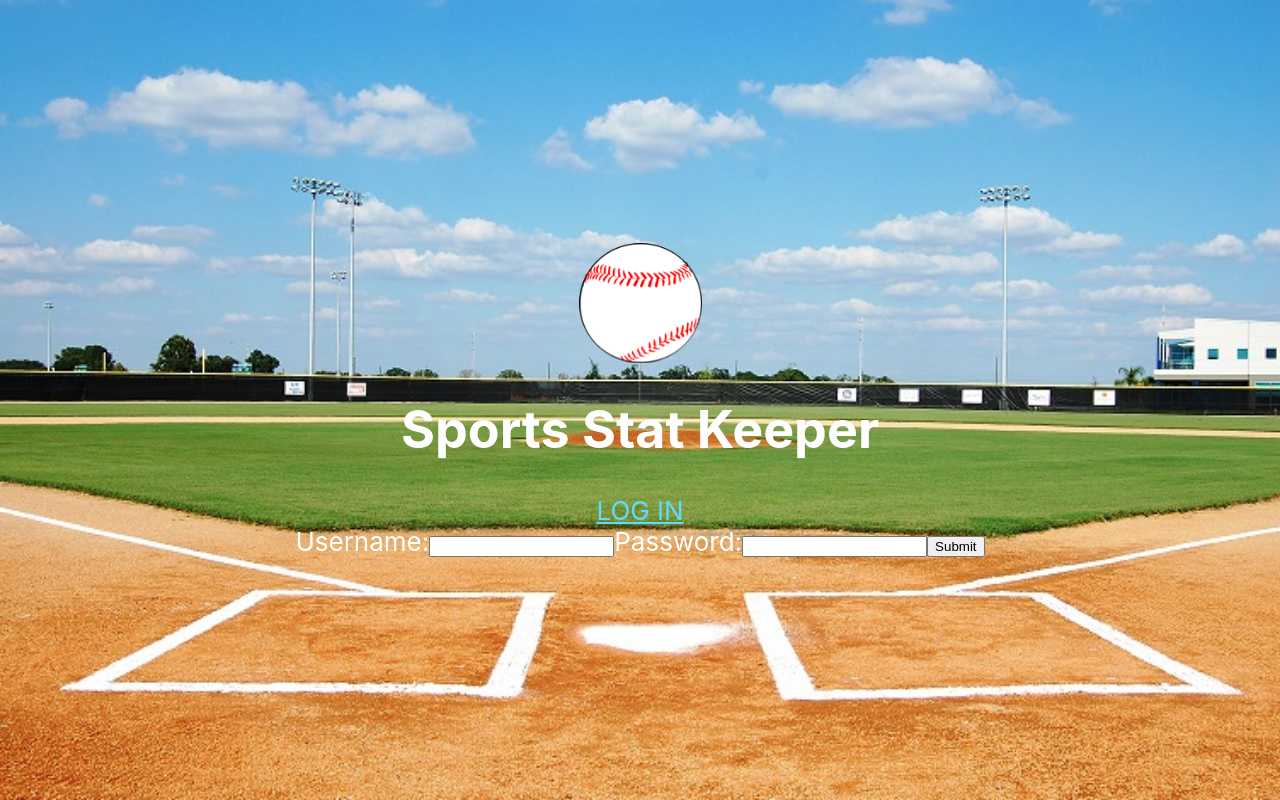
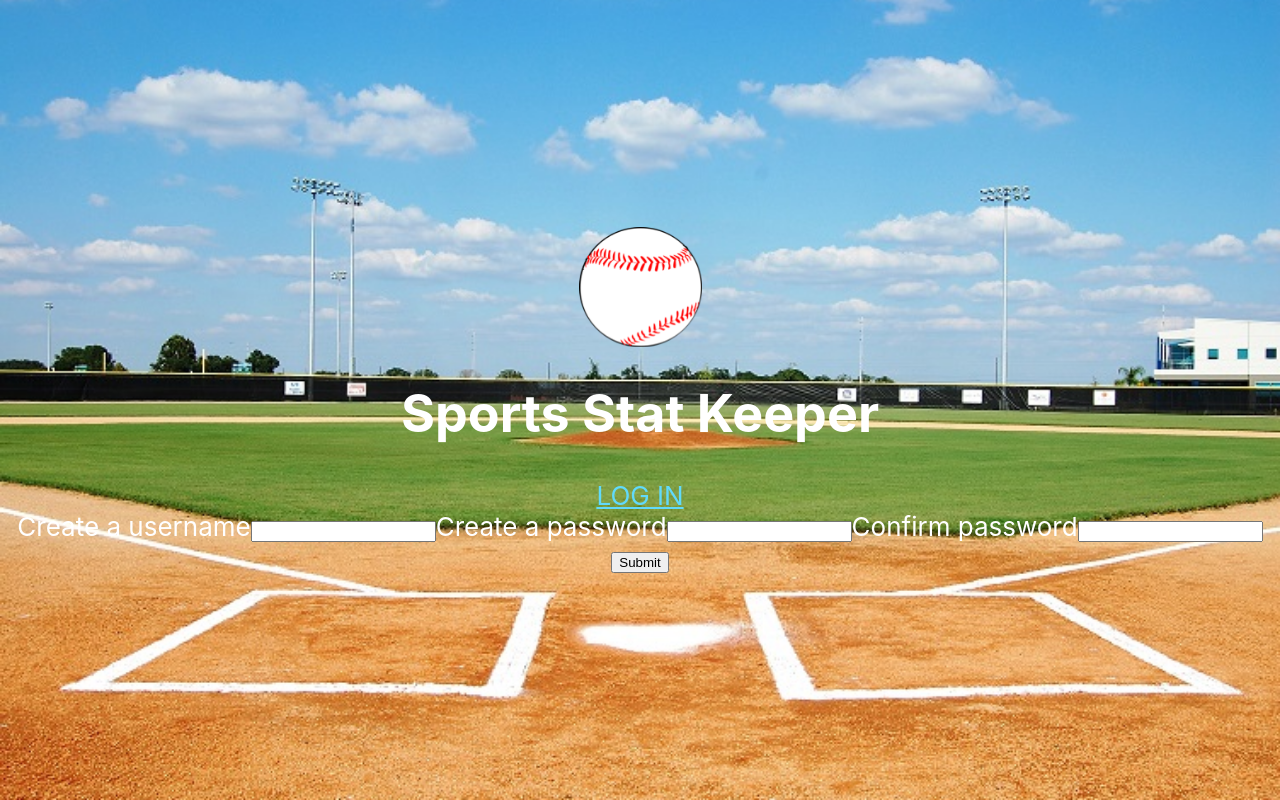
Before and after one commit to JinseiNai/Baseball-Stat-Keeper, a React (Create React App) app in the folder stat-app/: page / in a window 1280 px wide. Built offline with nearby package versions, Linux system fonts and the light colour scheme.

Commit message:
signup form taking inputs properly

```diff
--- a/stat-app/src/App.js
+++ b/stat-app/src/App.js
@@ -1,7 +1,7 @@
 import React from 'react';
 import logo from './images/baseball.png';
 import './App.css';
-import LoginForm from './login-form';
+import SignupForm from './signup-form';
 
 function App() {
   return (
@@ -19,7 +19,7 @@ function App() {
         >
           LOG IN
         </a>
-        <LoginForm />
+        <SignupForm />
       </header>
     </div>
   );
--- a/stat-app/src/login-form.js
+++ b/stat-app/src/login-form.js
@@ -28,11 +28,20 @@ class LoginForm extends React.Component {
         console.log(this.state.username);
         console.log(this.state.password);
         e.preventDefault();
+        this.clearForm();
+    }
+
+    clearForm() {
+        this.setState({
+            username: '',
+            password: '',
+            confirmPassword: ''
+        });
     }
 
     render() {
         return (
-            <form>
+            <form id="loginForm">
                 <label>
                     Username:
                     <input type="text" value={this.state.username} onChange={this.handleChangeUsername.bind(this)} />
--- a/stat-app/src/signup-form.js
+++ b/stat-app/src/signup-form.js
@@ -5,23 +5,67 @@ class SignupForm extends React.Component {
         username: '',
         password: '',
         confirmPassword: ''
-    };
+    }
+
+    handleChangeUsername(e) {
+        this.setState({
+            username: e.target.value
+        });
+        console.log(this.state.username);
+    }
+
+    handleChangePassword(e) {
+        this.setState({
+            password: e.target.value
+        });
+        console.log(this.state.password);
+    }
+
+    handleChangeConfirmPassword(e) {
+        this.setState({
+            confirmPassword: e.target.value
+        });
+        console.log(this.state.confirmPassword);
+    }
+
+    clearForm() {
+        this.setState({
+            username: '',
+            password: '',
+            confirmPassword: ''
+        });
+    }
+
+    handleSubmit(e) {
+        if (this.state.password === this.state.confirmPassword) {
+            alert(this.state.username + ', your account has been created!');
+            console.log('username: ' + this.state.username);
+            console.log('password: ' + this.state.password);
+        } else {
+            alert('passwords do not match');
+            console.log('First password: ' + this.state.password);
+            console.log('Second password: ' + this.state.confirmPassword);
+        }
+        e.preventDefault();
+        this.clearForm();
+    }
 
     render() {
         return (
-            <form>
+            <form id="signupForm">
                 <label>
                     Create a username
-                    <input type="text"></input>
+                    <input type="text" value={this.state.username} onChange={this.handleChangeUsername.bind(this)} />
                 </label>
                 <label>
                     Create a password
-                    <input type="password"></input>
+                    <input type="password" value={this.state.password} onChange={this.handleChangePassword.bind(this)} />
                 </label>
                 <label>
                     Confirm password
-                    <input type="password"></input>
+                    <input type="password" value={this.state.confirmPassword} onChange={this.handleChangeConfirmPassword.bind(this)} />
                 </label>
+                <input type="submit" value="Submit" onClick={this.handleSubmit.bind(this)} />
             </form>
         );
     }
```
